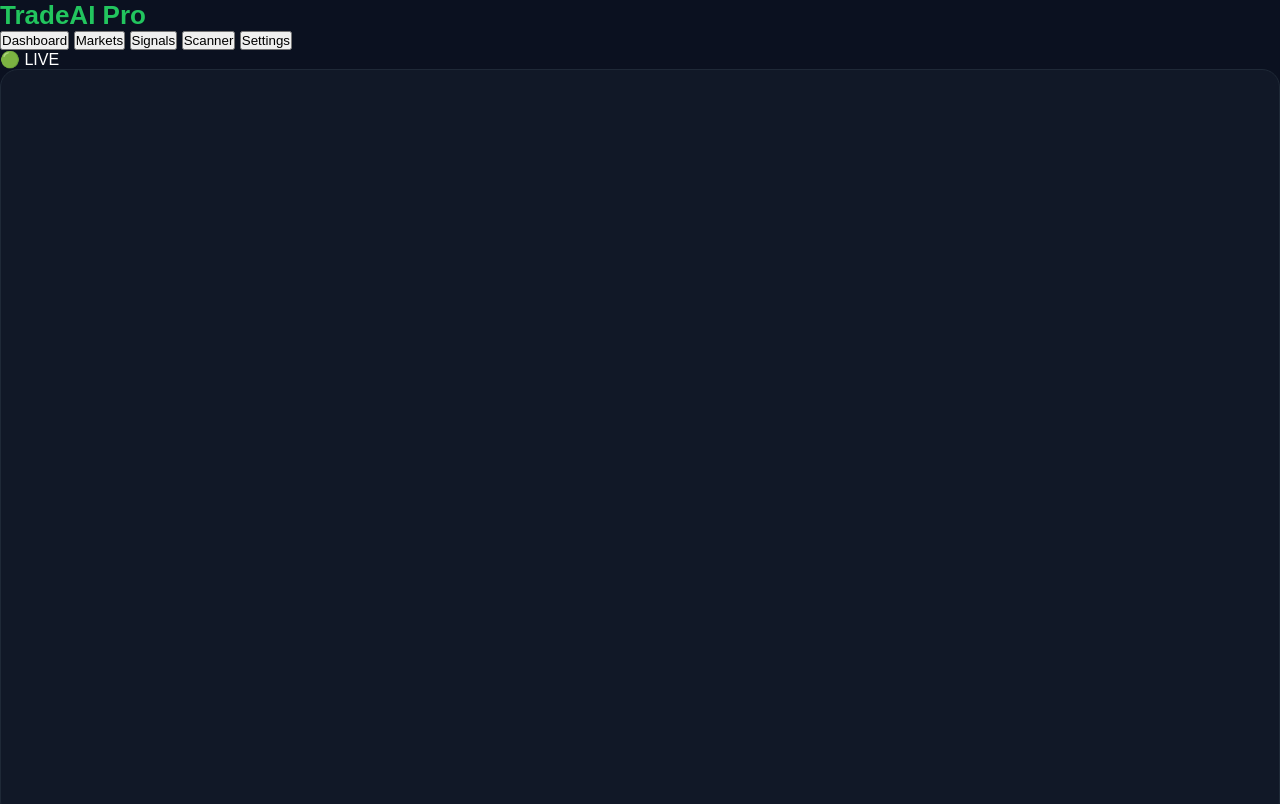
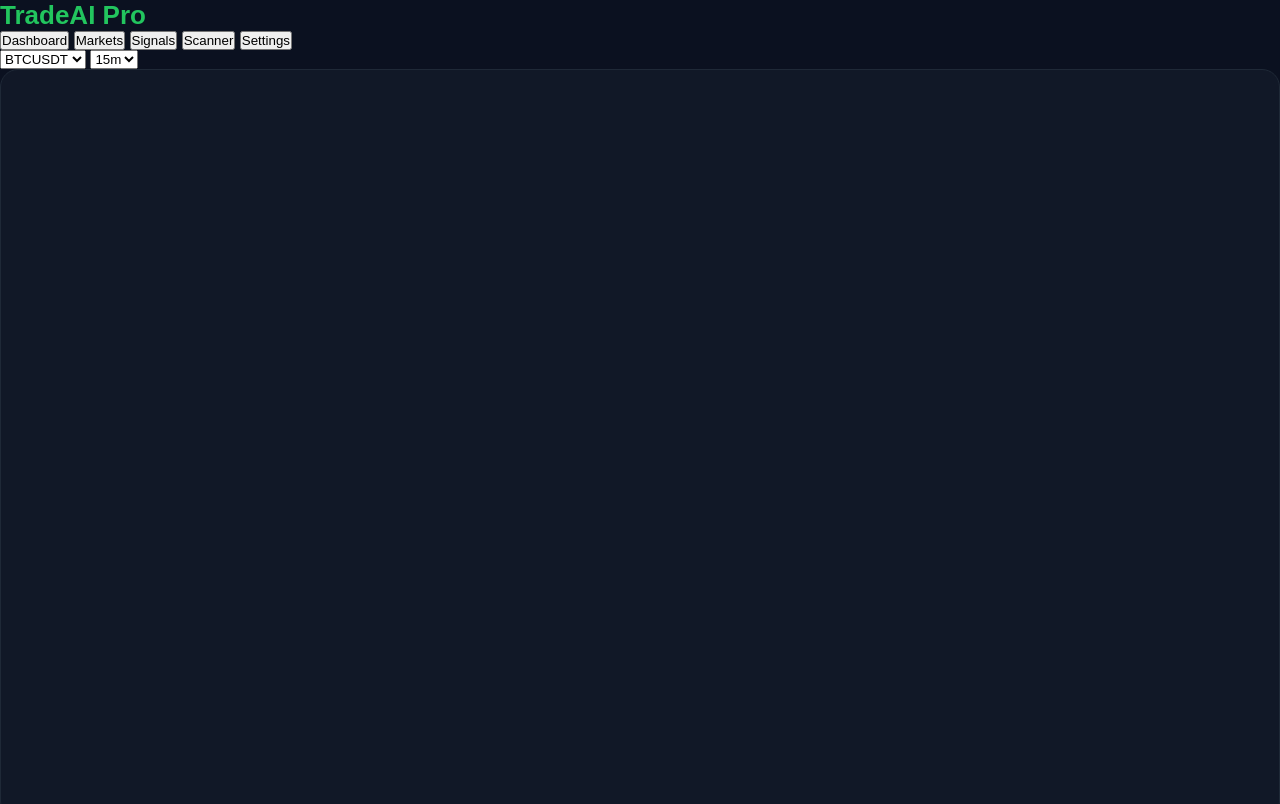
Before and after one commit to nezirhnd-svg/HNDai, a plain HTML site: page index.html in a window 1280 px wide. Shown: the top 804 px of the page. Drawn offline with Linux system fonts and the light colour scheme; a script that the page names is missing.

Commit message:
Add coin and timeframe selection dropdowns
Added dropdowns for coin selection and timeframe.

```diff
--- a/index.html
+++ b/index.html
@@ -31,9 +31,22 @@ TradeAI Pro
 
 </div>
 
-<div class="live">
+<div class="status">
 
-🟢 LIVE
+    <select id="coinSelect">
+        <option value="BTCUSDT">BTCUSDT</option>
+        <option value="ETHUSDT">ETHUSDT</option>
+        <option value="SOLUSDT">SOLUSDT</option>
+        <option value="BNBUSDT">BNBUSDT</option>
+    </select>
+
+    <select id="timeframe">
+        <option value="1">1m</option>
+        <option value="5">5m</option>
+        <option value="15" selected>15m</option>
+        <option value="60">1H</option>
+        <option value="240">4H</option>
+    </select>
 
 </div>
 
```
